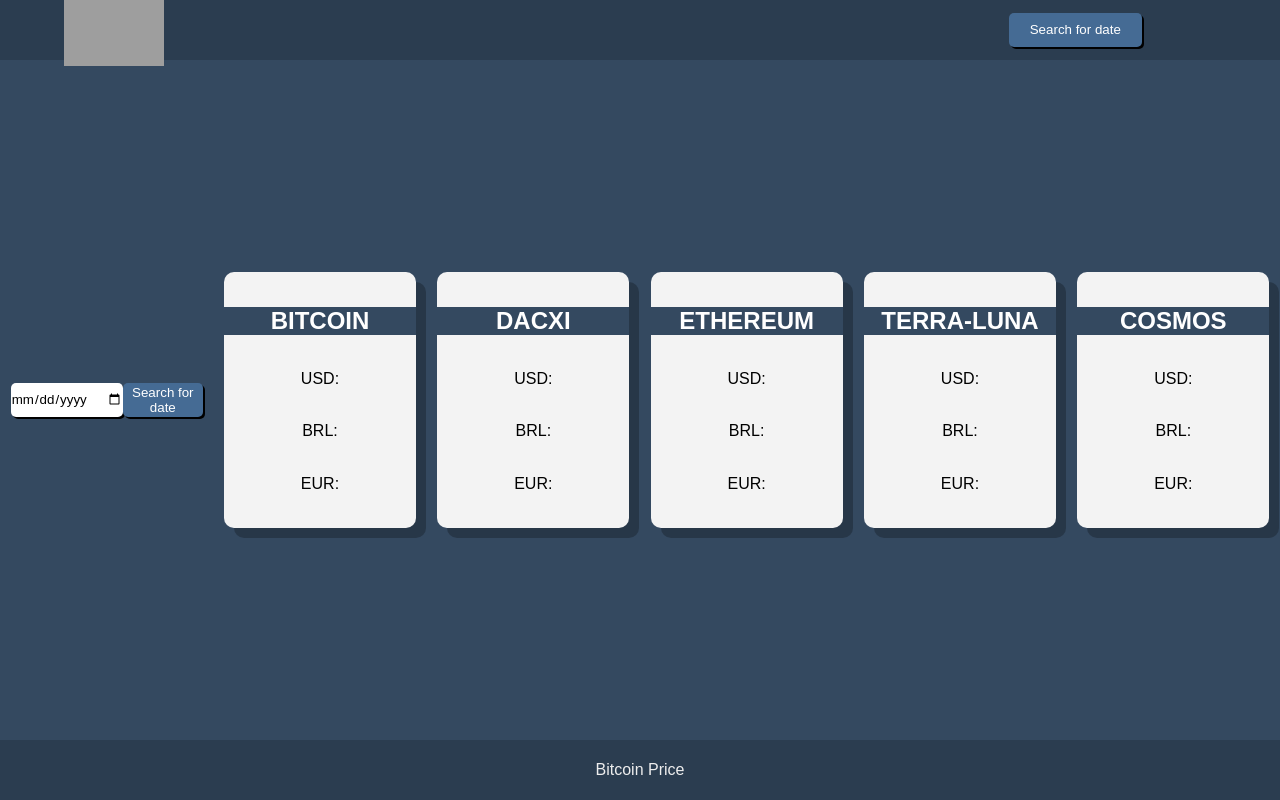
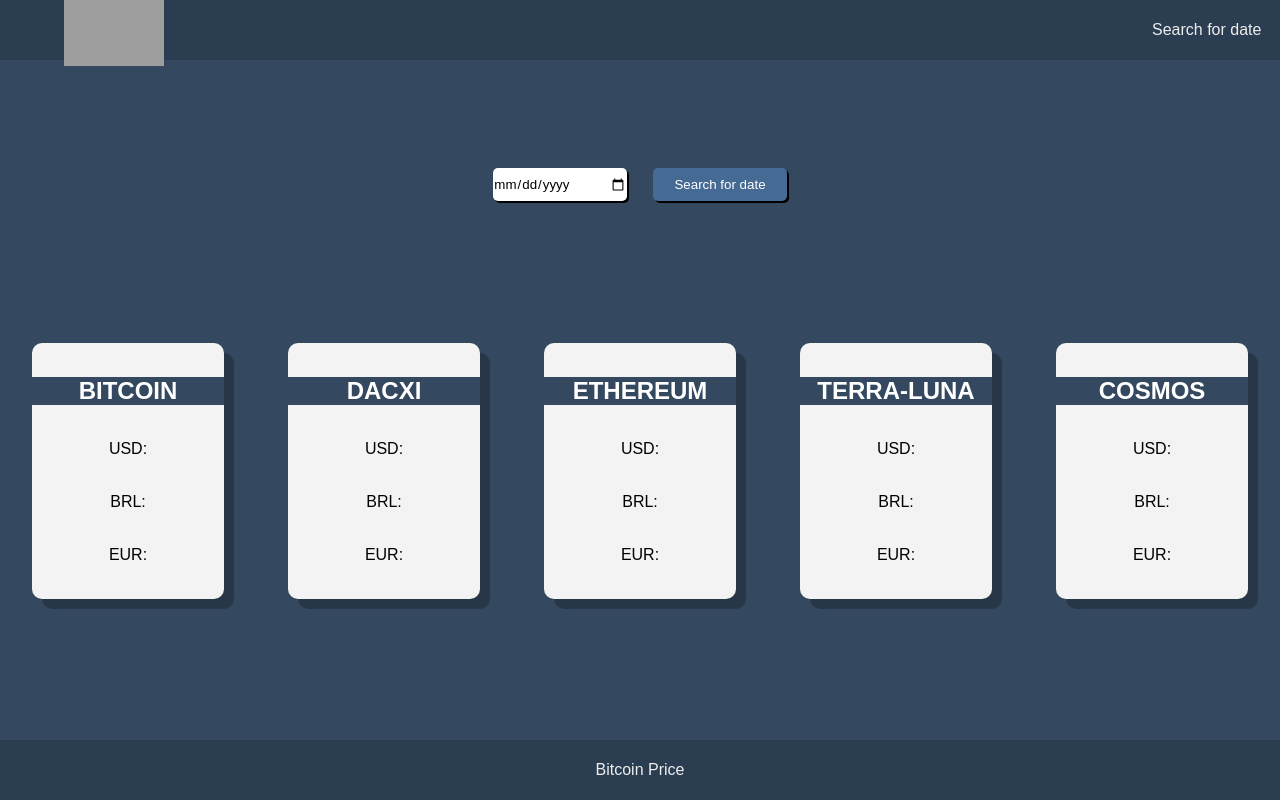
Before and after one commit to jonatastalves/bitcoin-price, a Vue app: page /historical in a window 1280 px wide. Built offline with nearby package versions, Linux system fonts and the light colour scheme; grey boxes are pictures that could not be loaded.

Commit message:
:lipstick: feat: Estilizaçao CSS da pagina historical

```diff
--- a/src/components/Header.vue
+++ b/src/components/Header.vue
@@ -11,7 +11,7 @@
 
                 <img alt="Bitcoin-price" id="menu-logo" src="https://cdn-images-1.medium.com/max/1200/1*UlDujYjQ6qMTV_b2klTOYg.png">
 
-            <router-link to="/historical"><button id="button-search">Search for date</button></router-link>
+            <ul><li><router-link to="/historical">Search for date</router-link></li></ul>
 
             </div>
 
@@ -140,6 +140,20 @@
 
 }
 
+ul{
+    list-style: none;
+}
+
+ul li{
+    margin: 20px 0px;
+}
+
+ul li a{
+     color: var(--color-text-light);
+}
+
+
+
 @media (min-width: 700px){
 
     #menu-button, #menu-logo, #menu-overlay{
@@ -148,9 +162,8 @@
     #menu-items{
         display: flex;
         flex-direction: row;
-        position: static;
         height: 60px;
-        width: 18%;
+        width: 10%;
     }
     #search-api{
     display: flex;
--- a/src/pages/historical.vue
+++ b/src/pages/historical.vue
@@ -4,7 +4,7 @@
             <input v-model="dateID" type="date" name="date-search" id="date-search">
             <button v-on:click="dateChoose" id="button-search">Search for date</button>
         </div>
-
+        <div class="amount-card">
             <div class="card">
                 <h2>BITCOIN</h2>
                     <p>USD: {{bitcoinPrice.usd}}</p>
@@ -35,7 +35,7 @@
                     <p>BRL: {{cosmosPrice.brl}}</p>
                     <p>EUR: {{cosmosPrice.eur}}</p>
             </div>
-
+        </div>
     </main>
 </template>
 
@@ -105,7 +105,7 @@
     flex-direction: column;
     justify-content: space-around;
     align-items: center;
-    height: 220vh;
+    height: auto;
 }
 
 .card{
@@ -118,17 +118,6 @@
     flex-direction: column;
     justify-content: space-evenly;
     align-items: center;
-}
-
-.card-date{
-
-    width: 50vw;
-    height: 30vh;
-    background-color: var(--color-background-card);
-    border-radius: 10px;
-    box-shadow: rgba(0, 0, 0, 0.246) 10px 10px;
-    align-items: center;
-
 }
 
 .card h2{
@@ -175,6 +164,25 @@
 
 }
 
+.amount-card{
+    width: 100vw;
+    height: 200vh;
+    display: flex;
+    flex-direction: column;
+    justify-content: space-around;
+    align-items: center;
+}
+
+#search-api{
+
+    display: flex;
+    flex-direction:column;
+    align-items: space-around;
+    width: 15vw;
+    height: 15vh;
+    padding-top: 5vh ;
+}
+
 @media (min-width: 700px){
 
 
@@ -182,7 +190,7 @@
     main{
         justify-content: space-around;
         height: calc(100vh - 120px);
-        flex-direction: row;
+        flex-direction: column;
     }
 
     .card{
@@ -191,15 +199,22 @@
         height: 20vw;
     }
 
-    .card-date{
+    .amount-card{
+        width: 100vw;
+        height: 80vh;
+        display: flex;
+        flex-direction: row;
+        justify-content: space-around;
+        align-items: center;
+    }
 
-    width: 70vw;
-    height: 10vh;
-    background-color: var(--color-background-card);
-    border-radius: 10px;
-    box-shadow: rgba(0, 0, 0, 0.246) 10px 10px;
-    align-items: center;
-
+    #search-api{
+    display: flex;
+    flex-direction: row;
+    justify-content: space-around;
+    align-items: flex-end;
+    width: 20em;
+    height: 20vh;
 }
 
 
```
Lines whose indentation alone changed are shown as unchanged.
